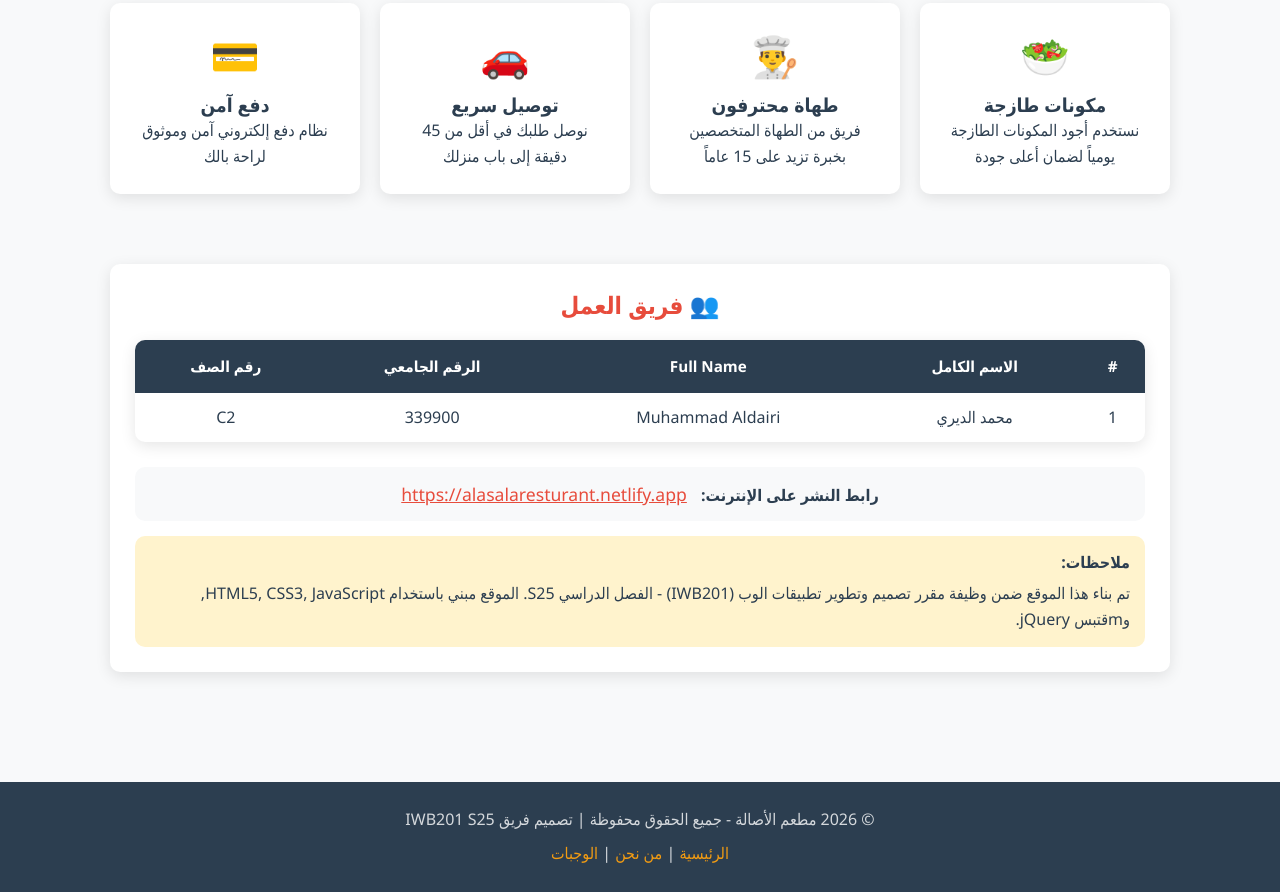
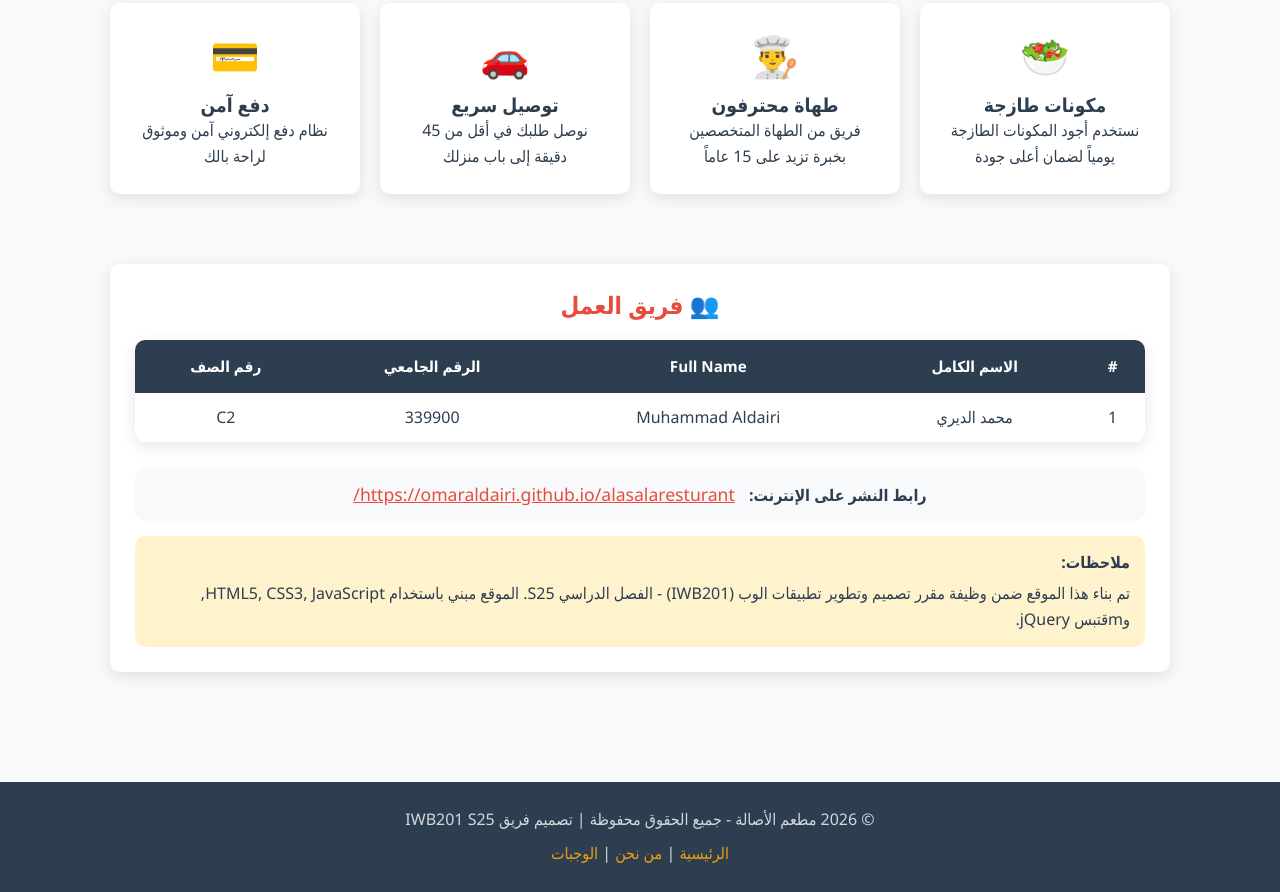
Before and after one commit to Omaraldairi/alasalaresturant, a plain HTML site: page index.html in a window 1280 px wide. Shown: the part 462-1354 px from the top of the page. Drawn offline with Linux system fonts and the light colour scheme.

Commit message:
Add files via upload

```diff
--- a/index.html
+++ b/index.html
@@ -73,7 +73,7 @@
 
         <div style="margin-top: 25px; padding: 15px; background: #f8f9fa; border-radius: 10px; text-align: center;">
             <strong>رابط النشر على الإنترنت:</strong>
-            <a href="https://alasalaresturant.netlify.app" style="color: var(--primary); font-size: 1.1rem; margin-right: 10px;">https://alasalaresturant.netlify.app</a>
+            <a href="https://omaraldairi.github.io/alasalaresturant/" style="color: var(--primary); font-size: 1.1rem; margin-right: 10px;">https://omaraldairi.github.io/alasalaresturant/</a>
         </div>
 
         <div style="margin-top: 15px; padding: 15px; background: #fff3cd; border-radius: 10px;">
```
